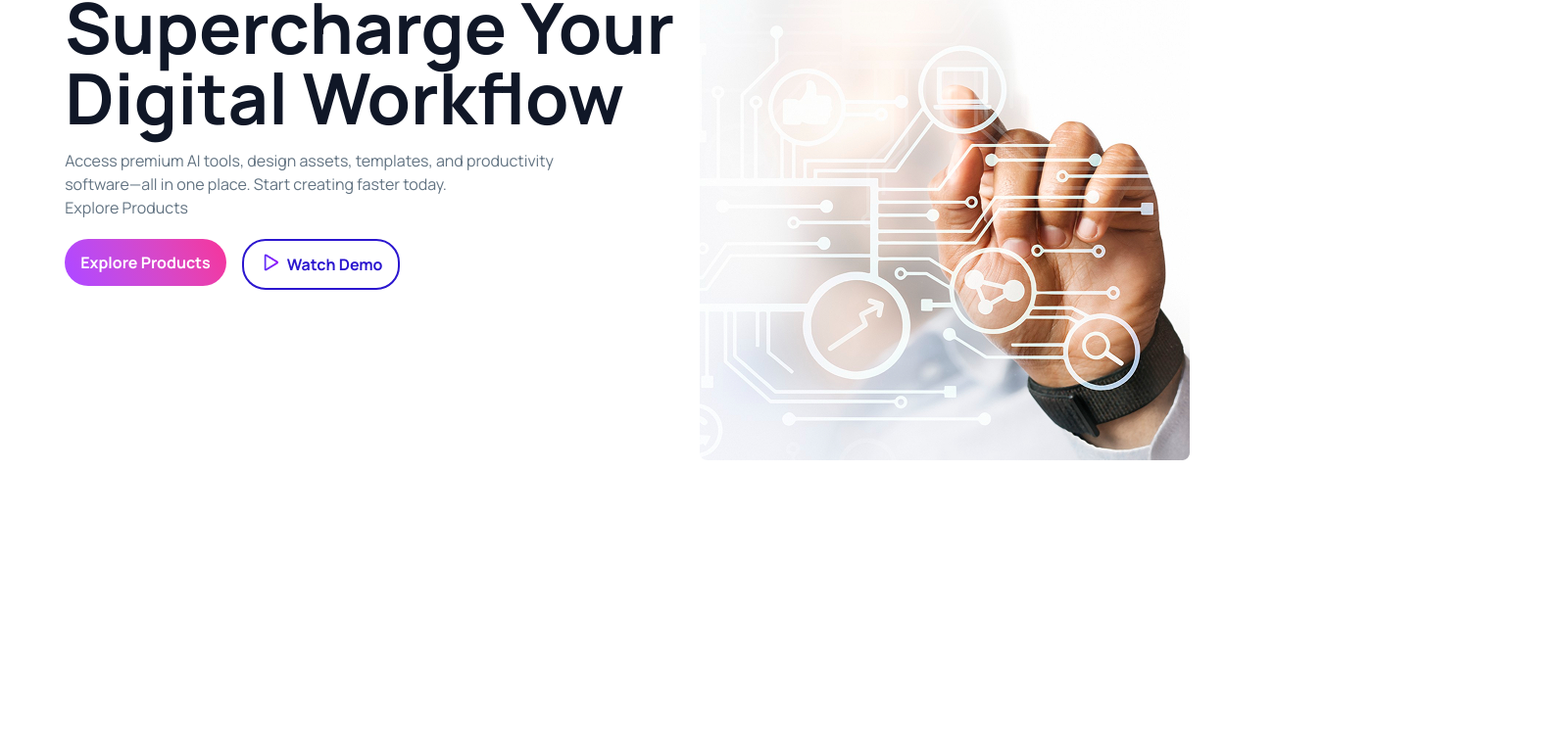
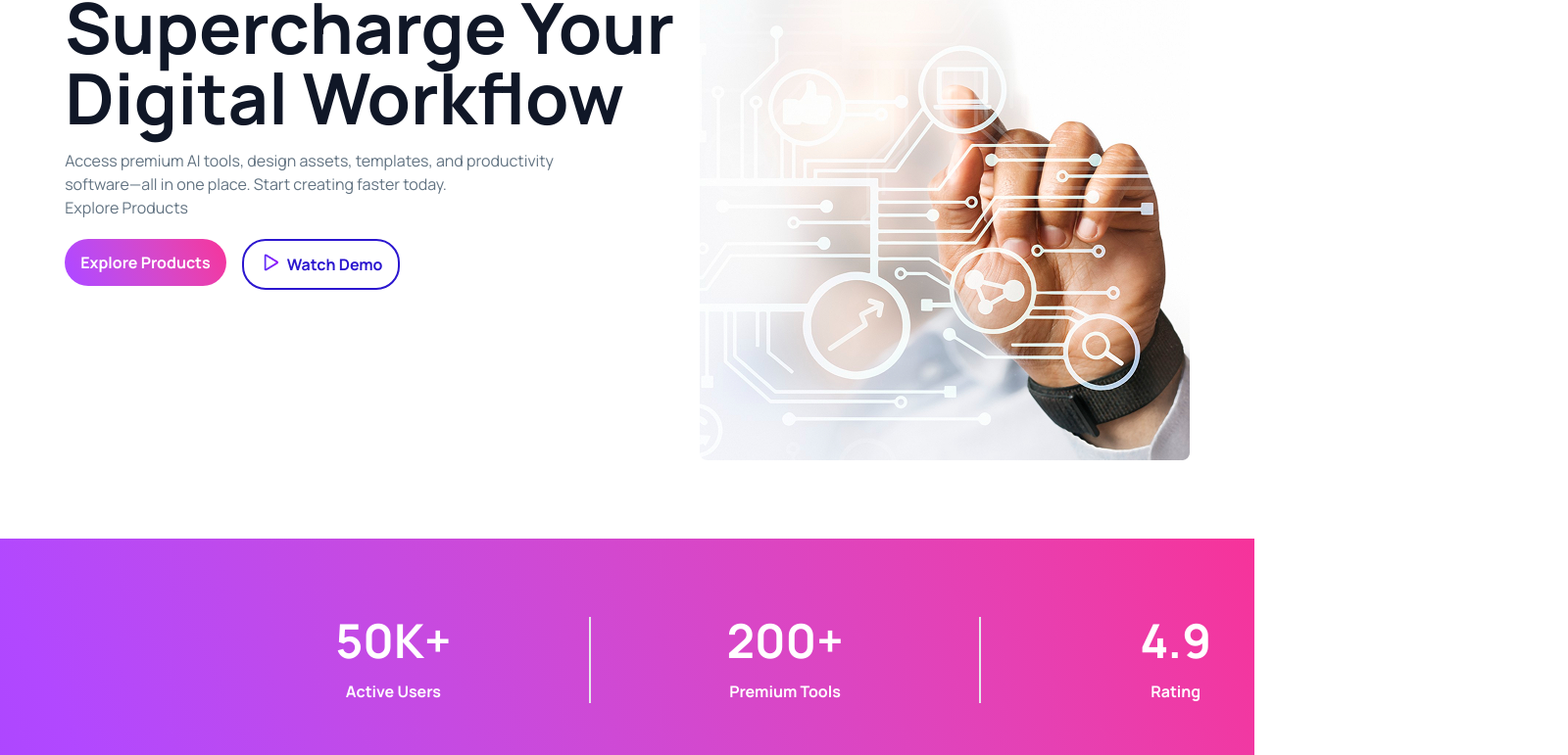
Before and after one commit to Kuasha12/digitols-platform, a React (Vite) app: page / in a window 1280 px wide. Shown: the part 280-1051 px from the top of the page at 98% size, 1600 px wide, since content can reach past the window. Before the commit the page ends 800 px from the top, so only its background shows below. Built offline with nearby package versions, Linux system fonts and the light colour scheme.

Commit message:
reating complet

```diff
--- a/src/App.jsx
+++ b/src/App.jsx
@@ -1,12 +1,14 @@
 import "./App.css";
 import Banner from "./components/banner/Banner";
-import Navbar from "./components/Navbar/Navbar";
+import Navbar from "./components/navbar/Navbar";
+import Reating from "./components/reating/Reating";
 
 function App() {
   return (
     <>
       <Navbar></Navbar>
       <Banner></Banner>
+      <Reating></Reating>
     </>
   );
 }
--- /dev/null
+++ b/src/components/reating/Reating.jsx
@@ -0,0 +1,38 @@
+import React from "react";
+
+const Reating = () => {
+  return (
+    <div className='pt-20'>
+      <div className='bg-linear-65 from-purple-500 to-pink-500  '>
+        <div className='flex  justify-center items-center w-[1600px] h-[247px] '>
+          <div className='w-[398.67px]   justify-center items-center '>
+            <h1 className='flex justify-center items-center font-bold text-white text-5xl'>
+              50K+
+            </h1>
+            <p className='flex justify-center items-center font-bold text-white pt-4'>
+              Active Users
+            </p>
+          </div>
+          <div className='w-[398.67px]  justify-center items-center border-l-2 border-l-gray-200'>
+            <h1 className='flex justify-center items-center font-bold text-white text-5xl'>
+              200+
+            </h1>
+            <p className='flex justify-center items-center font-bold text-white pt-4'>
+              Premium Tools
+            </p>
+          </div>
+          <div className='w-[398.67px] justify-center items-center border-l-2 border-l-gray-200'>
+            <h1 className='flex justify-center items-center font-bold text-white text-5xl'>
+              4.9
+            </h1>
+            <p className='flex justify-center items-center font-bold text-white pt-4'>
+              Rating
+            </p>
+          </div>
+        </div>
+      </div>
+    </div>
+  );
+};
+
+export default Reating;
```
